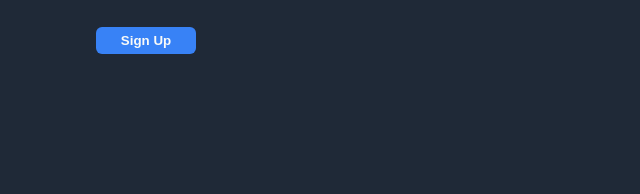
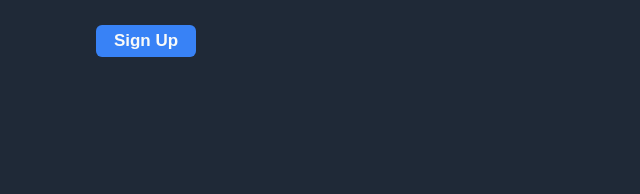
Before and after one commit to aelmi03/landing-page, a plain HTML site: page index.html in a window 1280 px wide. Shown: the part 393-587 px from the top of the page, 0-640 px from the left. Drawn offline with nearby package versions, Linux system fonts and the light colour scheme.

Commit message:
Added more padding and sizing to the header button

```diff
--- a/style.css
+++ b/style.css
@@ -84,11 +84,15 @@ button{
     background-color: #3882F6;
     color: #F9FAF8;
     font-weight: 800;
-    padding:0.6rem;
+    padding:0.6rem 1.6rem;
     width:10rem;
     border-radius: 6px;
     border-style: none;
     font-family: sans-serif;
+}
+
+.introduction-container > button{
+    font-size:1.7rem;
 }
 
 .introduction-container{
```
